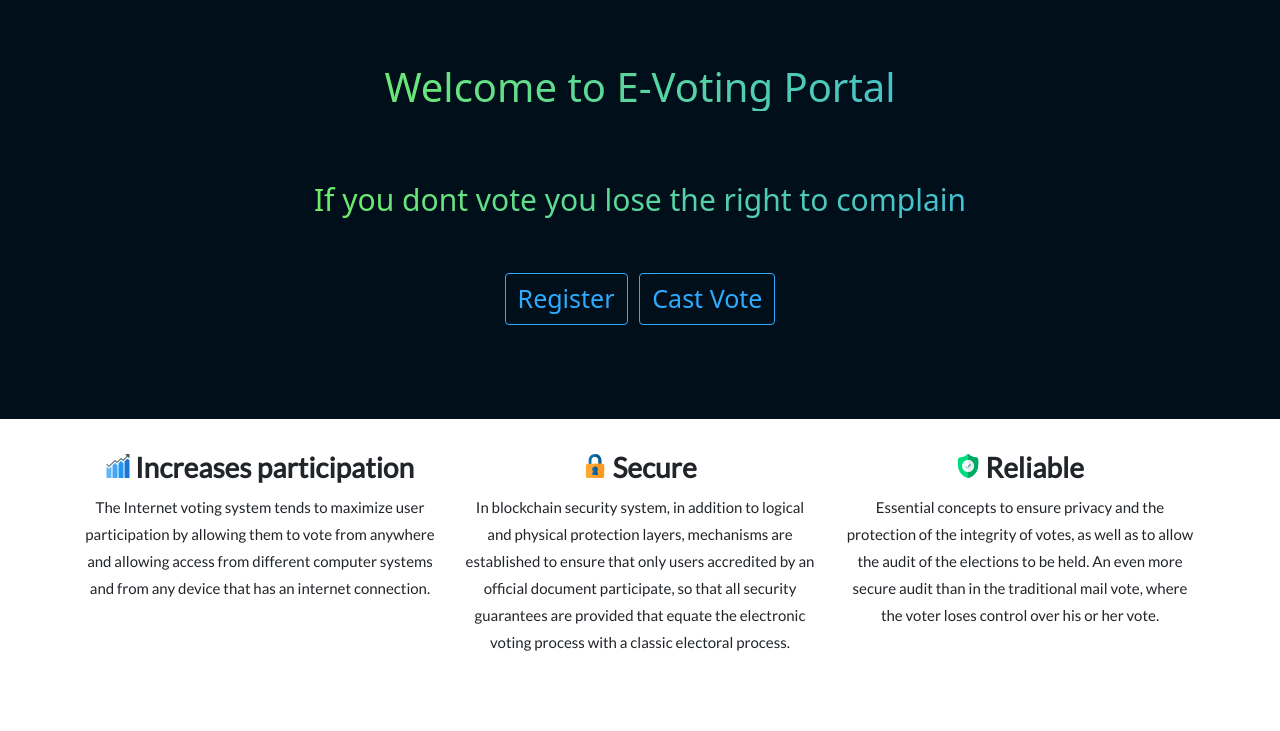
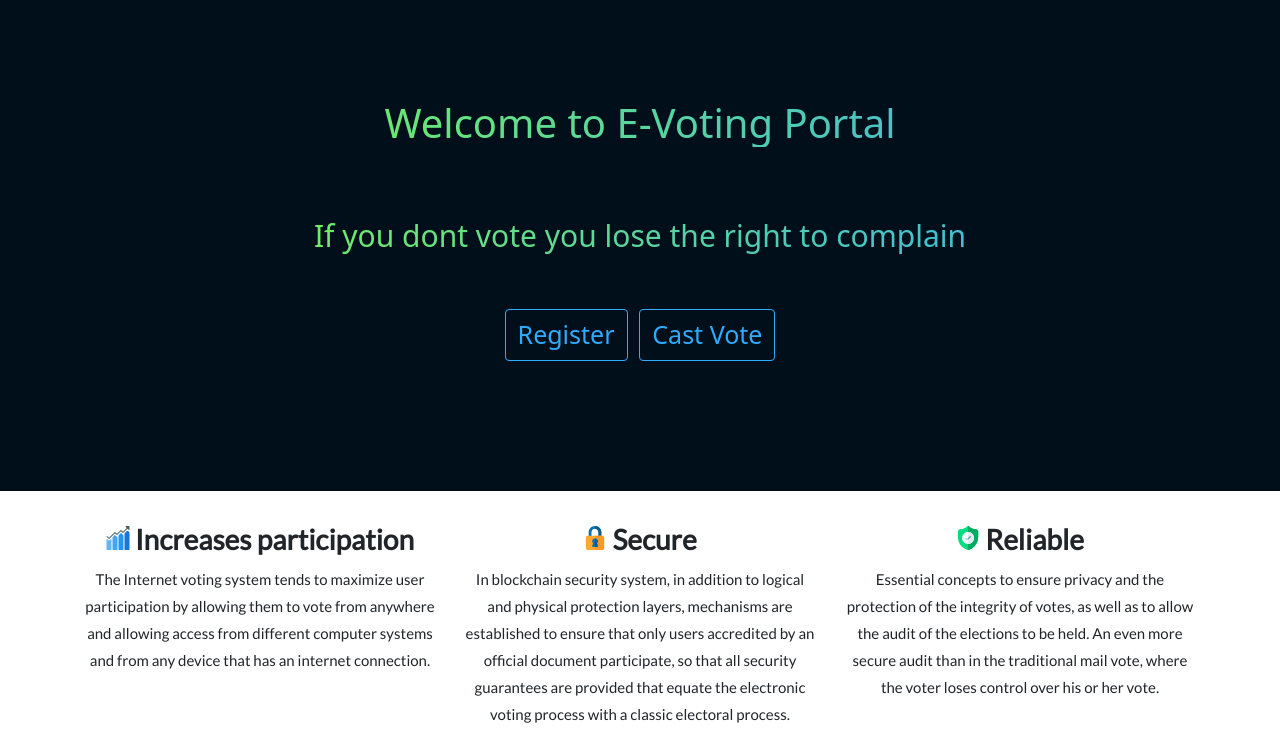
Before and after one commit to Anshit01/e-voting-using-blockchain, a Flask app: page / in a window 1280 px wide. Shown: the part 71-802 px from the top of the page. Run offline with Flask 2, Linux system fonts and the light colour scheme; some libraries are stand-ins or nearby versions.

Commit message:
added padding to jumbotron

```diff
--- a/website/app/static/css/index.css
+++ b/website/app/static/css/index.css
@@ -14,6 +14,7 @@
     font-family: system-ui;
     font-size: min(200%, 5vmin);
     border-radius: 0;
+    padding: 100px 25px;
   }
 
 
```
